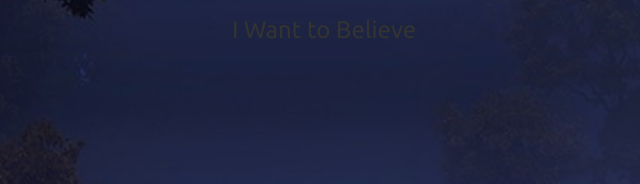
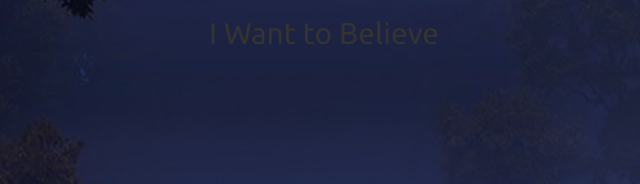
Before and after one commit to danawoodruff/javascript--Mars, a plain HTML site: page index.html in a window 1280 px wide. Shown: the part 368-552 px from the top of the page, 316-956 px from the left. Drawn offline with nearby package versions, Linux system fonts and the light colour scheme.

Commit message:
Update index.html

```diff
--- a/index.html
+++ b/index.html
@@ -23,7 +23,7 @@
     </nav>
     <div class="hero text-center">
       <h1>UFO Sightings</h1>
-      <h3>I Want to Believe</h3>
+      <h2>I Want to Believe</h2>
     </div>
     <div class="container">
       <div class="row margin-top-50">
```
